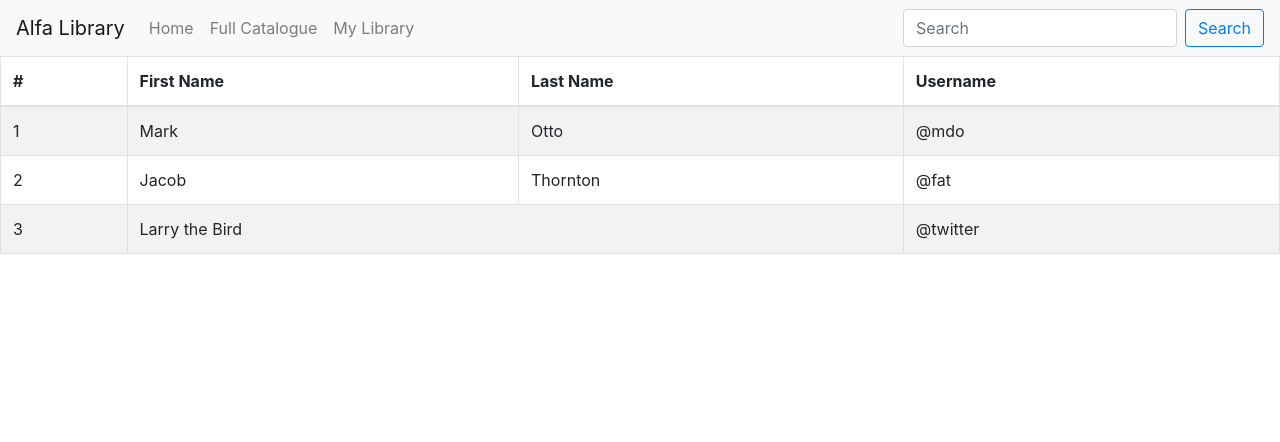
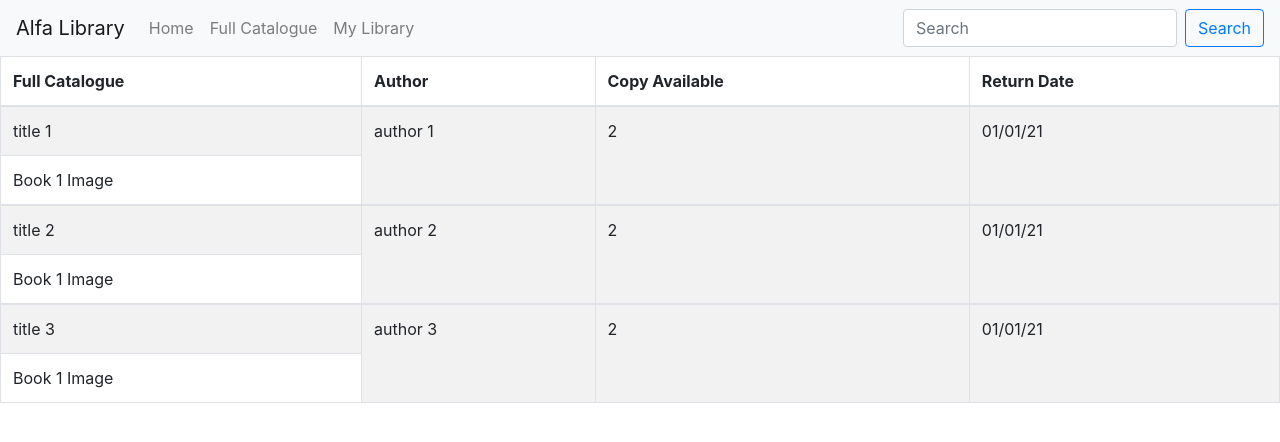
Before and after one commit to alfasoftware/library, a React (Create React App) app in the folder library-app/: page /catalogue in a window 1280 px wide. Shown: the top 442 px of the page. Built offline with nearby package versions, Linux system fonts and the light colour scheme.

Commit message:
Update to Catalogue Table formatting & mock book data json file

```diff
--- /dev/null
+++ b/library-app/src/Containers/CatalogueTable/BookData.json
@@ -0,0 +1,3 @@
+[{"title":"title 1", "image":"image 1", "author":"author 1"},
+    {"title":"title 2", "image":"image 2", "author":"author 2"},
+    {"title":"title 3", "image":"image 3", "author":"author 3"}]
--- a/library-app/src/Containers/CatalogueTable/CatalogueTable.js
+++ b/library-app/src/Containers/CatalogueTable/CatalogueTable.js
@@ -1,37 +1,34 @@
 import React from "react";
 import { Table } from "react-bootstrap";
+import BookData from "./BookData.json";
 
 const CatalogueTable = () => {
+  const data  = BookData.map((bookEntry) => {
+    return ( <tbody>
+      <tr>
+        <td>{bookEntry.title}</td>
+        <td rowspan="2">{bookEntry.author}</td>
+        <td rowspan="2">2</td>
+        <td rowspan="2">01/01/21</td>
+      </tr>
+      <tr>
+        <td>Book 1 Image</td>
+      </tr></tbody>
+    )
+  })
+
   return (
     <div>
       <Table striped bordered hover>
         <thead>
           <tr>
-            <th>#</th>
-            <th>First Name</th>
-            <th>Last Name</th>
-            <th>Username</th>
+            <th>Full Catalogue</th>
+            <th>Author</th>
+            <th>Copy Available</th>
+            <th>Return Date</th>
           </tr>
         </thead>
-        <tbody>
-          <tr>
-            <td>1</td>
-            <td>Mark</td>
-            <td>Otto</td>
-            <td>@mdo</td>
-          </tr>
-          <tr>
-            <td>2</td>
-            <td>Jacob</td>
-            <td>Thornton</td>
-            <td>@fat</td>
-          </tr>
-          <tr>
-            <td>3</td>
-            <td colSpan="2">Larry the Bird</td>
-            <td>@twitter</td>
-          </tr>
-        </tbody>
+          {data}
       </Table>
     </div>
   );
```
